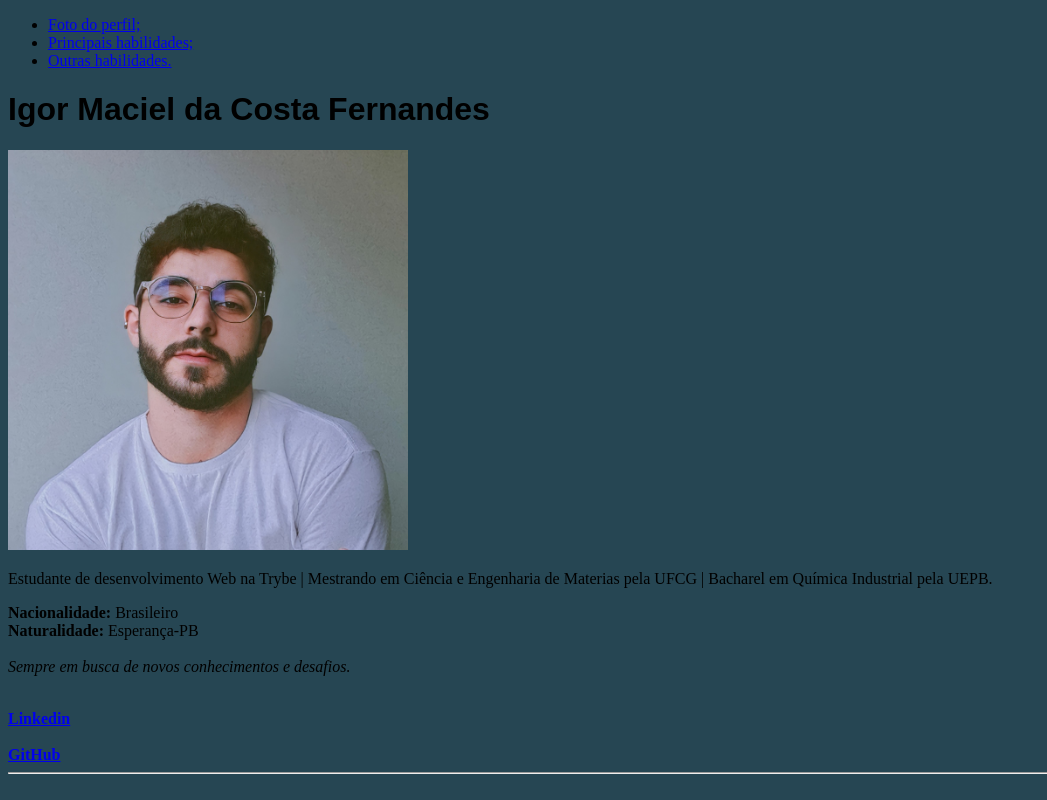
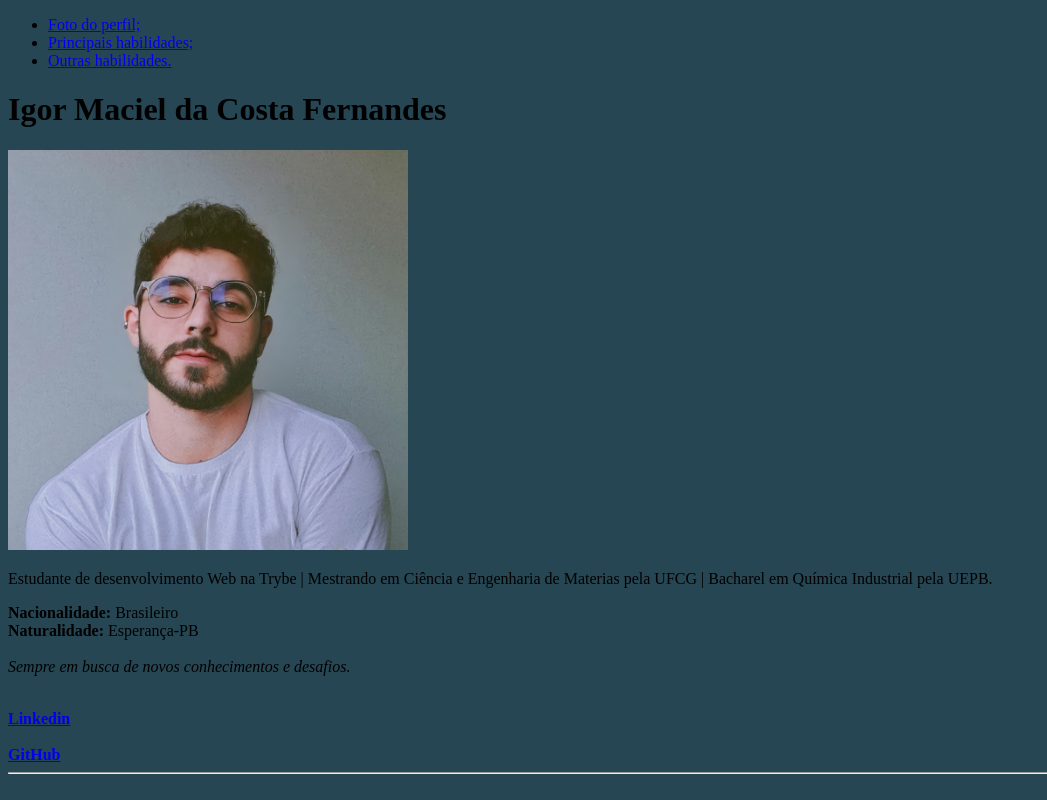
Before and after one commit to Igormcf/Igormcf.github.io, a plain HTML site: page index.html in a window 1280 px wide. Shown: the top 800 px of the page, without its empty margins (0-1047 px from the left). Drawn offline with Linux system fonts and the light colour scheme.

Commit message:
Remove ediçao

```diff
--- a/index.html
+++ b/index.html
@@ -7,10 +7,6 @@
     <style>
     body{
         background-color: #264653;
-    }
-
-    h1{
-        font-family: 'Outfit', sans-serif;
     }
 
     </style>
```
